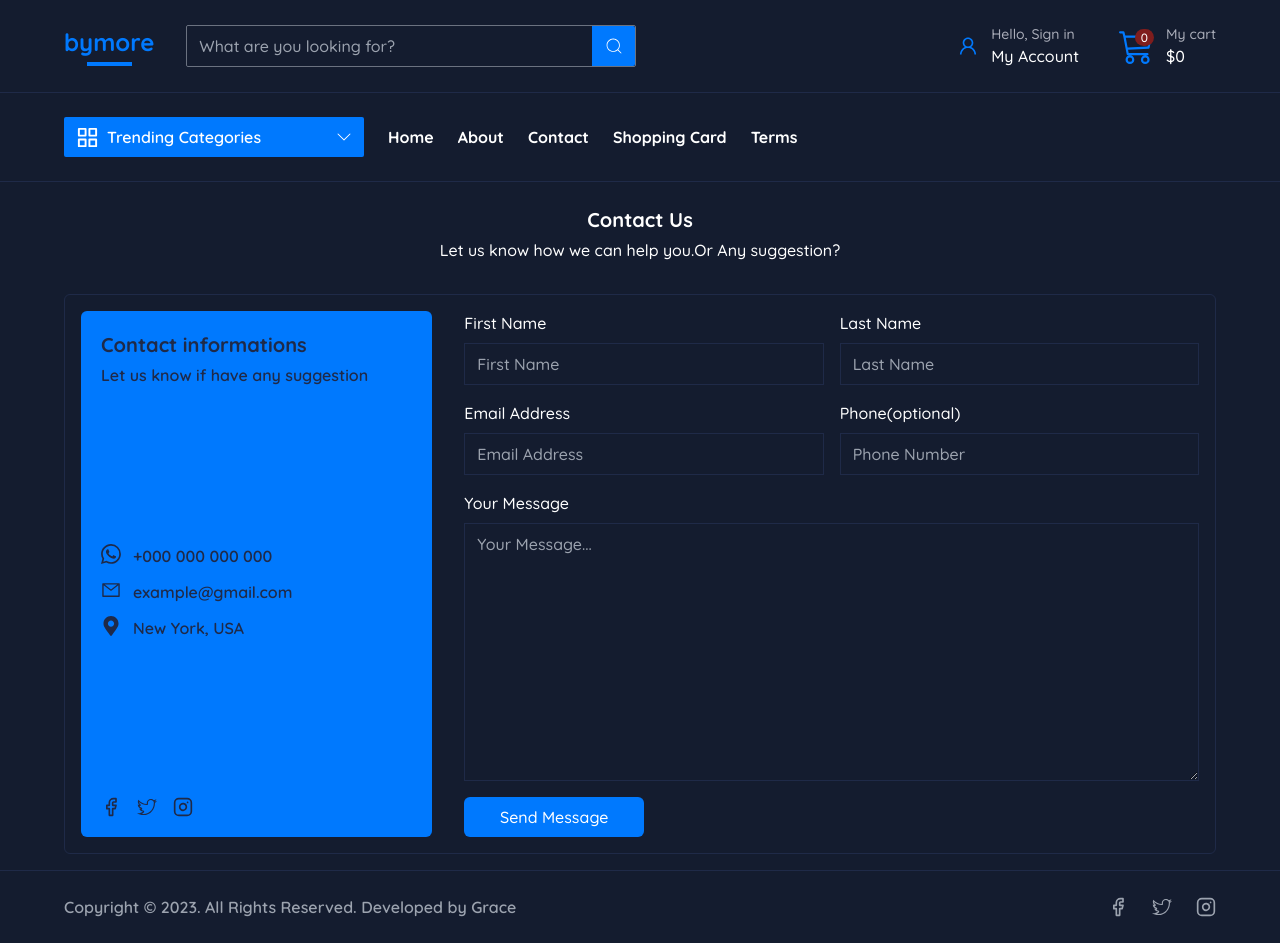
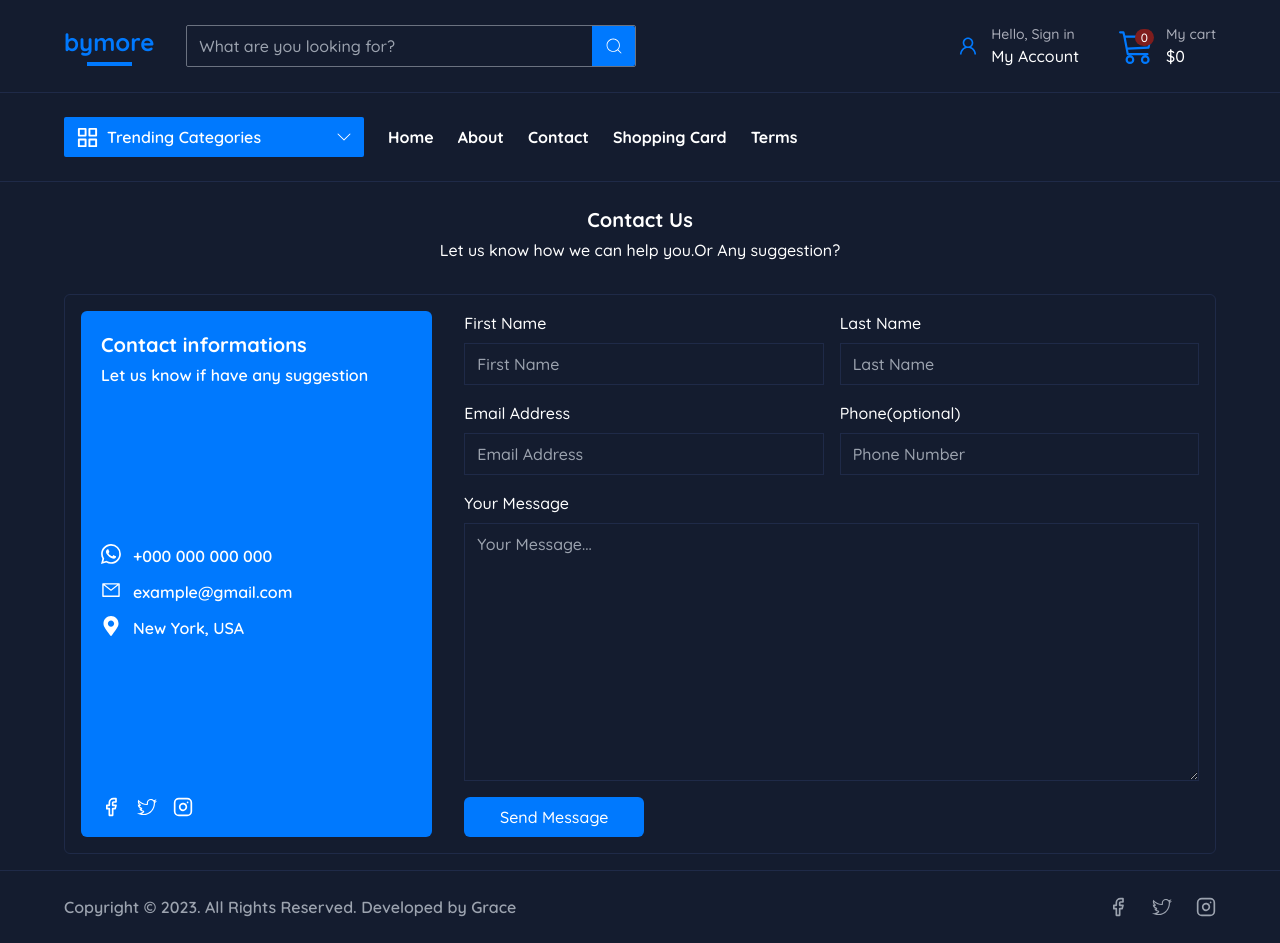
Before and after one commit to gracebir/buymore, a Next.js app: page /contact in a window 1280 px wide. Built offline with nearby package versions, Linux system fonts and the light colour scheme.

Commit message:
change the color

```diff
--- a/src/pages/contact.tsx
+++ b/src/pages/contact.tsx
@@ -16,7 +16,7 @@ function Contact() {
           <span className="font-medium">Let us know how we can help you.Or Any suggestion?</span>
         </div>
         <div className='border border-dark-color grid gap-8 lg:grid-cols-3 sm:grid-cols-1 rounded-md p-4 min-h-[53vh]'>
-          <div className='bg-blue-color text-dark-color rounded-md h-full col-span-1 p-5 flex flex-col gap-6 lg:justify-between'>
+          <div className='bg-blue-color text-white-color rounded-md h-full col-span-1 p-5 flex flex-col gap-6 lg:justify-between'>
             <div className='flex flex-col gap-1'>
               <h3 className='text-xl font-bold'>Contact informations</h3>
               <span className='font-semibold'>Let us know if have any suggestion</span>
```
